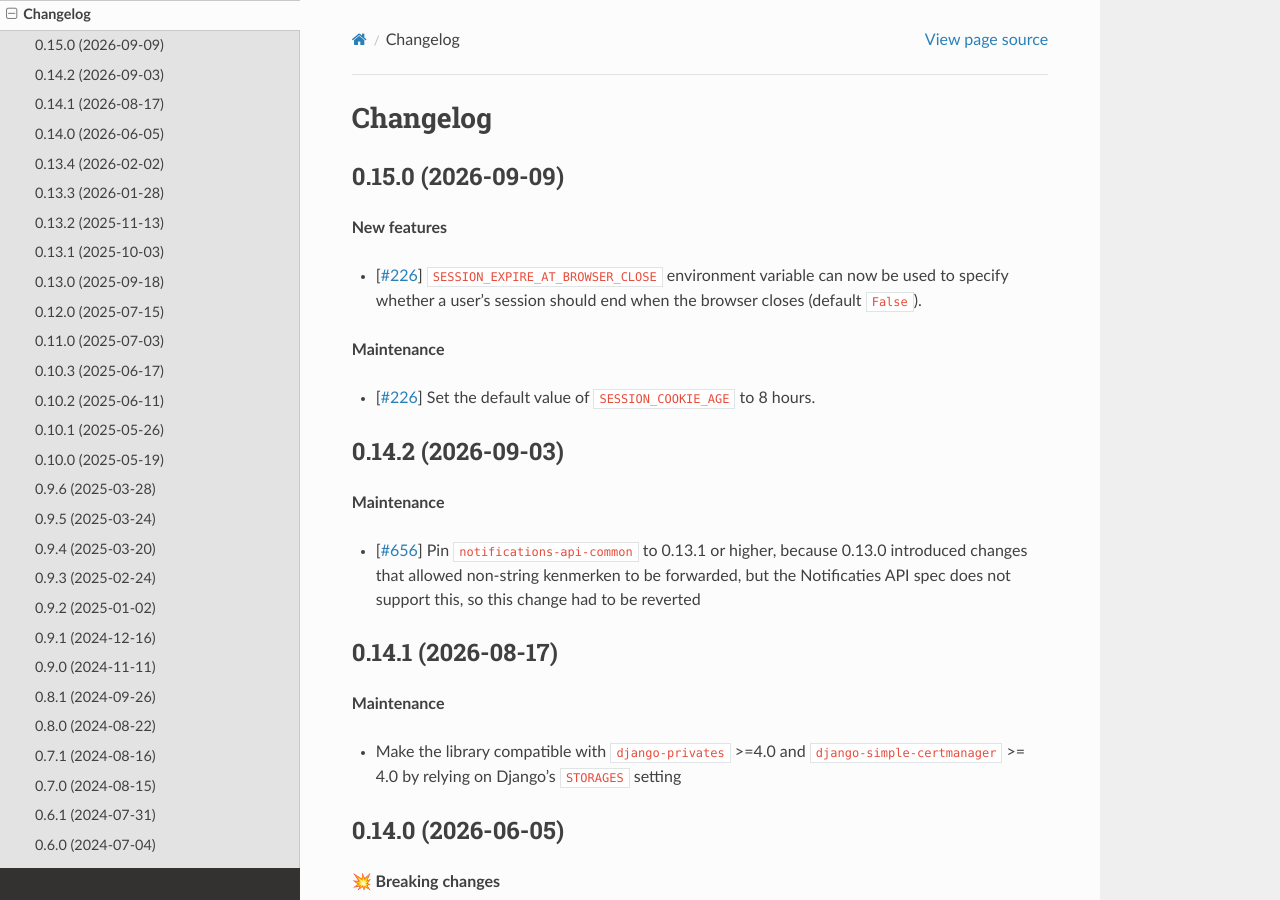
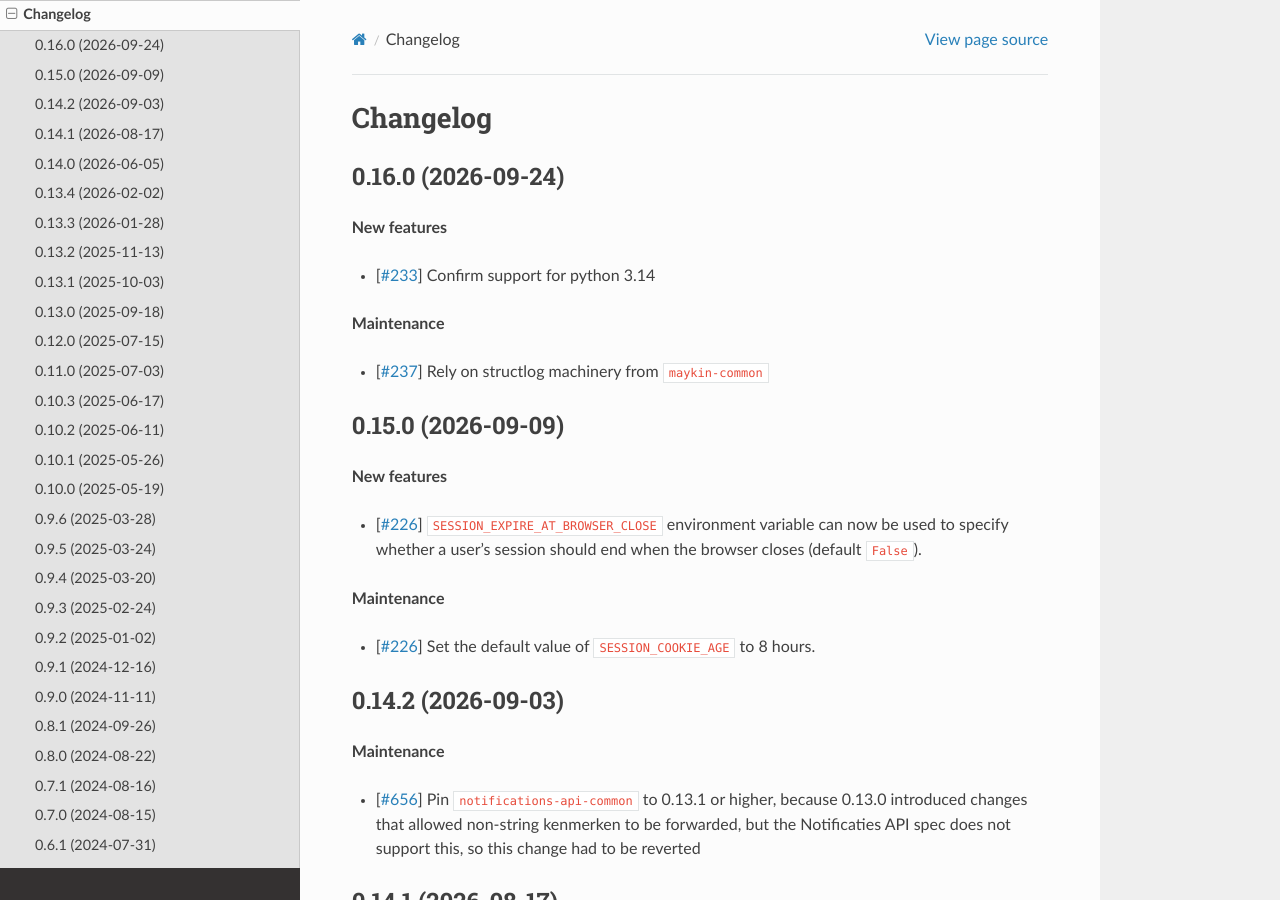
Before and after one commit to maykinmedia/open-api-framework, a Sphinx documentation site: the page built from docs/changelog.rst, in a window 1280 px wide and 900 px high. Built offline with Sphinx 7.4.7 and the Read the Docs theme 3.1.0, drawn with Linux system fonts in a browser that asks for light colours.

Commit message:
:bookmark: Release version 0.16.0

```diff
--- a/CHANGELOG.rst
+++ b/CHANGELOG.rst
@@ -1,5 +1,16 @@
 Changelog
 =========
+
+0.16.0 (2026-09-24)
+-------------------
+
+**New features**
+
+* [:open-api-framework:`233`] Confirm support for python 3.14
+
+**Maintenance**
+
+* [:open-api-framework:`237`] Rely on structlog machinery from ``maykin-common``
 
 0.15.0 (2026-09-09)
 -------------------
--- a/README.rst
+++ b/README.rst
@@ -1,7 +1,7 @@
 Open API Framework
 ==================
 
-:Version: 0.15.0
+:Version: 0.16.0
 :Source: https://github.com/maykinmedia/open-api-framework
 :Keywords: metapackage, dependencies
 
--- a/docs/conf.py
+++ b/docs/conf.py
@@ -26,7 +26,7 @@ copyright = "2024, Maykin Media"
 author = "Maykin Media"
 
 # The full version, including alpha/beta/rc tags
-release = "0.15.0"
+release = "0.16.0"
 
 
 # -- General configuration ---------------------------------------------------
--- a/pyproject.toml
+++ b/pyproject.toml
@@ -4,7 +4,7 @@ build-backend = "setuptools.build_meta"
 
 [project]
 name = "open-api-framework"
-version = "0.15.0"
+version = "0.16.0"
 description = "A metapackage for registration components, that bundles the dependencies shared between these components and provides generic settings"
 authors = [
     {name = "Maykin Media", email = "support@maykinmedia.nl"}
@@ -142,7 +142,7 @@ env = [
 ]
 
 [tool.bumpversion]
-current_version = "0.15.0"
+current_version = "0.16.0"
 files = [
     {filename = "pyproject.toml"},
     {filename = "README.rst"},
```
